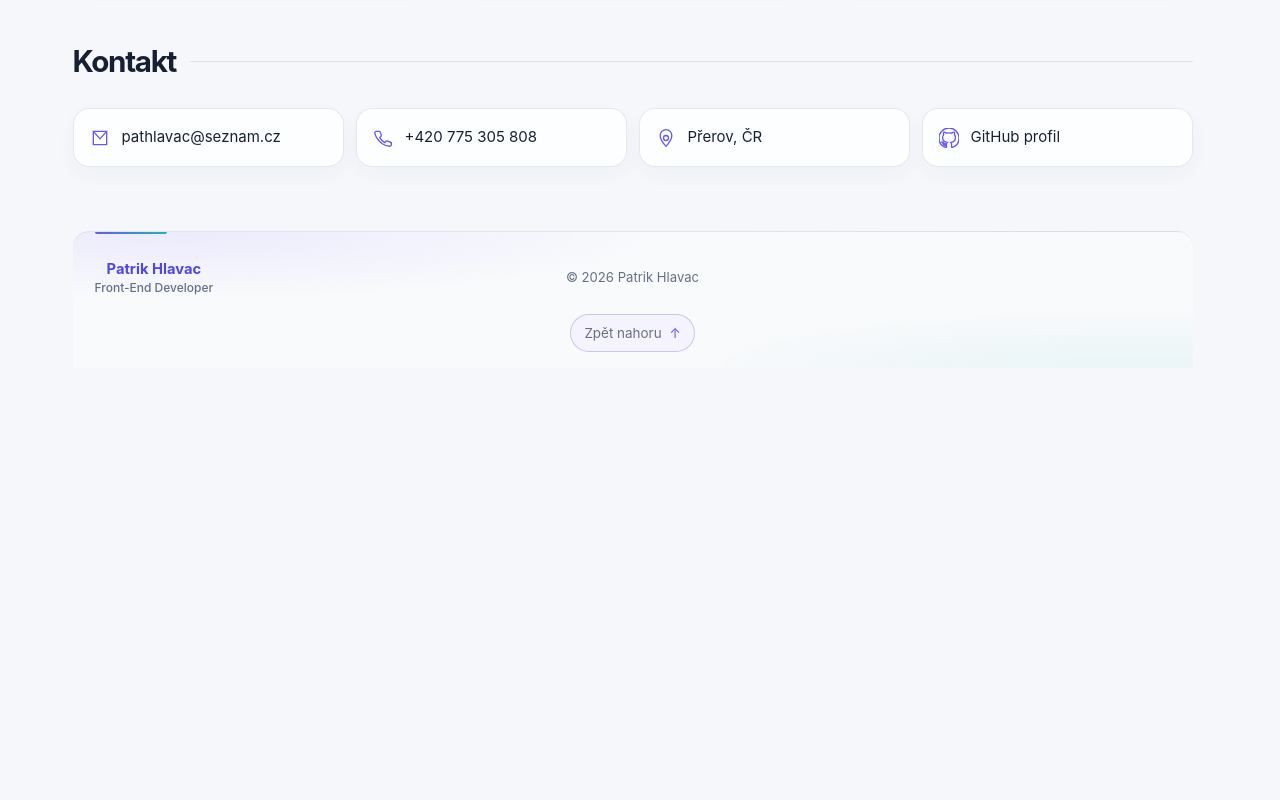
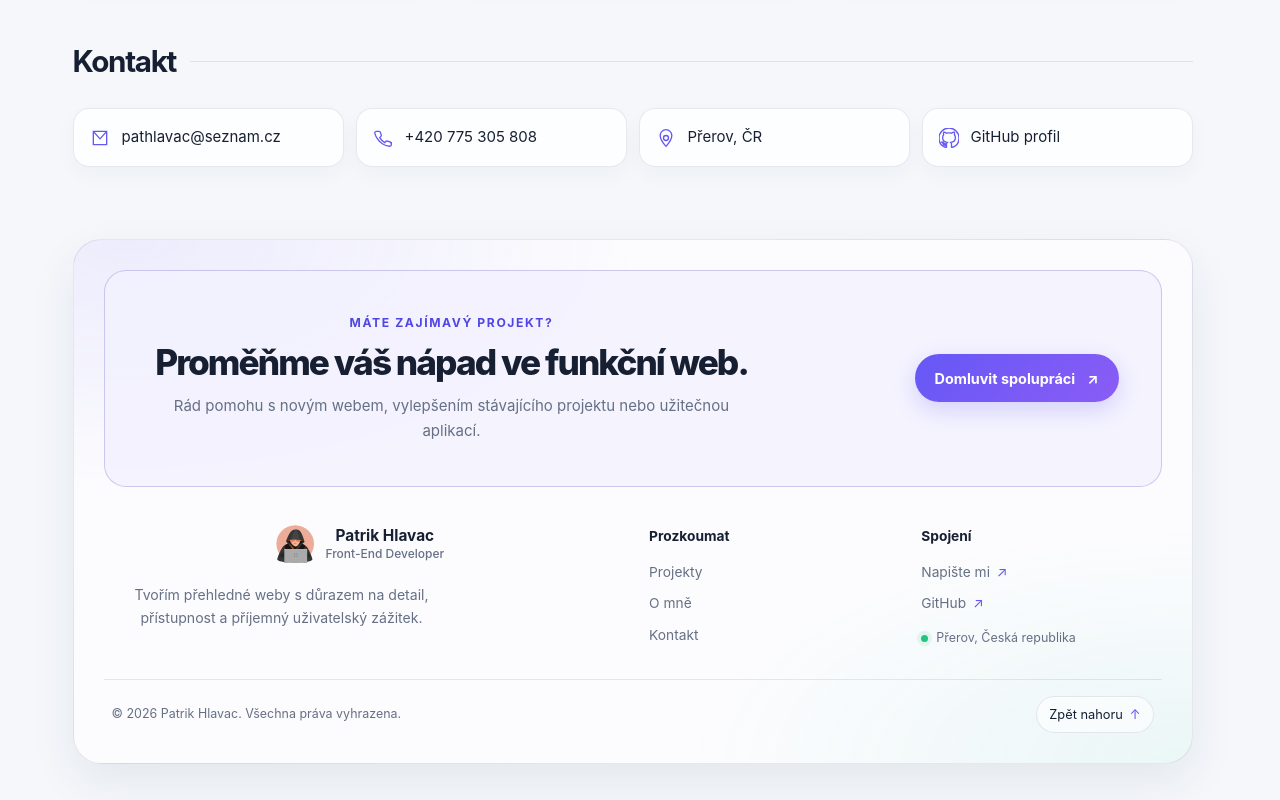
Before and after one commit to patrikhlavac/patrikhlavac.github.io, a plain HTML site: page index.html in a window 1280 px wide. Shown: the part 2612-3412 px from the top of the page. Before the commit the page ends 3016 px from the top, so only its background shows below. Drawn offline with nearby package versions, Linux system fonts and the light colour scheme.

Commit message:
update content

```diff
--- a/index.html
+++ b/index.html
@@ -454,18 +454,69 @@
         <span>GitHub profil</span>
       </a>
     </div>
-    <footer class="site-footer">
-      <div class="footer-inner">
-        <a class="footer-brand" href="#about">
-          <span>Patrik Hlavac</span>
-          <span class="footer-role">Front-End Developer</span>
+    <footer class="site-footer" aria-label="Patička">
+      <div class="footer-cta">
+        <div class="footer-cta-copy">
+          <p class="footer-eyebrow">Máte zajímavý projekt?</p>
+          <h2 class="footer-cta-title">Proměňme váš nápad ve funkční web.</h2>
+          <p class="footer-cta-text">
+            Rád pomohu s novým webem, vylepšením stávajícího projektu nebo
+            užitečnou aplikací.
+          </p>
+        </div>
+        <a class="footer-cta-link" href="mailto:pathlavac@seznam.cz">
+          Domluvit spolupráci <span aria-hidden="true">↗</span>
         </a>
+      </div>
+
+      <div class="footer-main">
+        <div class="footer-about">
+          <a class="footer-brand" href="#about">
+            <img src="images/hacker.svg" alt="" />
+            <span class="footer-brand-copy">
+              <span class="footer-brand-name">Patrik Hlavac</span>
+              <span class="footer-role">Front-End Developer</span>
+            </span>
+          </a>
+          <p class="footer-about-text">
+            Tvořím přehledné weby s důrazem na detail, přístupnost a příjemný
+            uživatelský zážitek.
+          </p>
+        </div>
+
+        <nav class="footer-links" aria-label="Odkazy v patičce">
+          <h3>Prozkoumat</h3>
+          <a href="#projects">Projekty</a>
+          <a href="#about">O mně</a>
+          <a href="#contact">Kontakt</a>
+        </nav>
+
+        <div class="footer-links footer-social">
+          <h3>Spojení</h3>
+          <a href="mailto:pathlavac@seznam.cz"
+            >Napište mi <span aria-hidden="true">↗</span></a
+          >
+          <a
+            href="https://github.com/patrikhlavac"
+            target="_blank"
+            rel="noopener noreferrer"
+          >
+            GitHub <span aria-hidden="true">↗</span>
+          </a>
+          <span class="footer-location"
+            ><span class="status-dot"></span> Přerov, Česká republika</span
+          >
+        </div>
+      </div>
+
+      <div class="footer-bottom">
         <p class="footer-copyright">
-          © <span id="current-year"></span> Patrik Hlavac
+          © <span id="current-year"></span> Patrik Hlavac. Všechna práva
+          vyhrazena.
         </p>
-        <a class="footer-top" href="#top"
-          >Zpět nahoru <span aria-hidden="true">↑</span></a
-        >
+        <a class="footer-top" href="#top">
+          Zpět nahoru <span aria-hidden="true">↑</span>
+        </a>
       </div>
     </footer>
 
--- a/style.css
+++ b/style.css
@@ -927,53 +927,131 @@ h2::after {
 }
 
 footer {
-  margin-top: 48px;
-  padding-top: 22px;
-  border-top: 1px solid var(--border);
+  margin-top: 72px;
   color: var(--muted);
 }
 
 .site-footer {
   position: relative;
   overflow: hidden;
-  margin-top: 64px;
-  padding: 28px 22px 16px;
-  border-top: 1px solid var(--border);
-  border-radius: 16px 16px 0 0;
-  color: var(--muted);
+  padding: 30px;
+  border: 1px solid var(--border);
+  border-radius: 28px;
+  color: var(--text);
   background:
-    radial-gradient(ellipse at 8% 0%, rgba(101, 88, 245, 0.09), transparent 35%),
-    radial-gradient(ellipse at 95% 100%, rgba(32, 183, 165, 0.07), transparent 32%),
-    color-mix(in srgb, var(--card-bg) 48%, transparent);
+    radial-gradient(ellipse at 5% 0%, rgba(101, 88, 245, 0.1), transparent 34%),
+    radial-gradient(
+      ellipse at 100% 100%,
+      rgba(32, 183, 165, 0.08),
+      transparent 32%
+    ),
+    color-mix(in srgb, var(--card-bg) 78%, transparent);
+  box-shadow: var(--surface-shadow);
 }
 
-.site-footer::before {
-  position: absolute;
-  top: 0;
-  left: 22px;
-  width: 72px;
-  height: 2px;
-  content: "";
-  background: linear-gradient(90deg, var(--accent), #20b7a5);
-  border-radius: 0 0 999px 999px;
+.footer-cta {
+  display: flex;
+  align-items: center;
+  justify-content: space-between;
+  gap: 30px;
+  padding: clamp(24px, 5vw, 42px);
+  background: color-mix(in srgb, var(--accent) 7%, var(--card-bg));
+  border: 1px solid color-mix(in srgb, var(--accent) 17%, var(--border));
+  border-radius: 22px;
 }
 
-.footer-inner {
+.footer-cta-copy {
+  max-width: 610px;
+}
+
+.footer-eyebrow {
+  margin: 0 0 9px;
+  color: var(--accent-strong);
+  font-size: 0.76rem;
+  font-weight: 750;
+  letter-spacing: 0.13em;
+  text-transform: uppercase;
+}
+
+.footer-cta-title {
+  display: block;
+  margin: 0;
+  font-size: clamp(1.5rem, 3.5vw, 2.2rem);
+  font-weight: 760;
+  letter-spacing: -0.055em;
+  line-height: 1.15;
+}
+
+.footer-cta-title::after {
+  display: none;
+}
+
+.footer-cta-text {
+  margin: 12px 0 0;
+  color: var(--muted);
+  font-size: 0.94rem;
+}
+
+.footer-cta-link {
+  display: inline-flex;
+  min-height: 48px;
+  flex: 0 0 auto;
+  align-items: center;
+  justify-content: center;
+  gap: 12px;
+  padding: 0 20px;
+  color: #fff;
+  background: linear-gradient(135deg, var(--accent), #8b5cf6);
+  border-radius: 999px;
+  box-shadow: 0 8px 22px rgba(101, 88, 245, 0.22);
+  font-size: 0.9rem;
+  font-weight: 700;
+  text-decoration: none;
+  transition:
+    transform 180ms ease,
+    box-shadow 180ms ease;
+}
+
+.footer-cta-link:hover {
+  transform: translateY(-2px);
+  box-shadow: 0 12px 26px rgba(101, 88, 245, 0.3);
+}
+
+.footer-cta-link span,
+.footer-social a span {
+  color: currentColor;
+}
+
+.footer-main {
   display: grid;
-  grid-template-columns: 1fr auto 1fr;
-  align-items: center;
-  gap: 18px;
+  grid-template-columns: minmax(0, 1.5fr) repeat(2, minmax(130px, 0.7fr));
+  gap: 40px;
+  padding: 38px 8px 30px;
 }
 
 .footer-brand {
   display: inline-flex;
   width: fit-content;
+  align-items: center;
+  gap: 11px;
+  color: var(--text);
+  text-decoration: none;
+}
+
+.footer-brand img {
+  width: 38px;
+  height: 38px;
+}
+
+.footer-brand-copy {
+  display: flex;
   flex-direction: column;
-  color: var(--accent-strong);
-  font-size: 0.92rem;
-  font-weight: 700;
   line-height: 1.35;
-  text-decoration: none;
+}
+
+.footer-brand-name {
+  font-size: 0.96rem;
+  font-weight: 750;
 }
 
 .footer-role {
@@ -982,41 +1060,106 @@ footer {
   font-weight: 500;
 }
 
-.footer-copyright {
-  margin: 0;
+.footer-about-text {
+  max-width: 340px;
+  margin: 14px 0 0;
   color: var(--muted);
-  font-size: 0.82rem;
+  font-size: 0.88rem;
 }
 
-.footer-top {
-  grid-column: 1 / -1;
-  grid-row: 2;
-  justify-self: center;
+.footer-links {
+  display: flex;
+  flex-direction: column;
+  align-items: flex-start;
+  gap: 9px;
+}
+
+.footer-links h3 {
+  margin: 0 0 4px;
+  color: var(--text);
+  font-size: 0.86rem;
+  font-weight: 750;
+}
+
+.footer-links a {
   color: var(--muted);
-  padding: 7px 13px;
-  border: 1px solid color-mix(in srgb, var(--accent) 20%, var(--border));
-  border-radius: 999px;
-  background: color-mix(in srgb, var(--accent) 6%, var(--card-bg));
-  font-size: 0.84rem;
+  font-size: 0.86rem;
   text-decoration: none;
   transition: color 180ms ease;
 }
 
-.footer-top span {
+.footer-links a:hover {
+  color: var(--accent-strong);
+}
+
+.footer-social a span {
   display: inline-block;
-  margin-left: 4px;
+  margin-left: 3px;
   color: var(--accent);
   transition: transform 180ms ease;
 }
 
-.footer-top:hover,
-.footer-brand:hover {
-  color: var(--accent-strong);
+.footer-social a:hover span {
+  transform: translate(2px, -2px);
+}
+
+.footer-location {
+  display: inline-flex;
+  align-items: center;
+  gap: 8px;
+  margin-top: 4px;
+  color: var(--muted);
+  font-size: 0.78rem;
+}
+
+.footer-location .status-dot {
+  width: 7px;
+  height: 7px;
+  box-shadow: 0 0 0 4px rgba(35, 196, 131, 0.1);
+}
+
+.footer-bottom {
+  display: flex;
+  align-items: center;
+  justify-content: space-between;
+  gap: 16px;
+  padding: 16px 8px 0;
+  border-top: 1px solid var(--border);
+}
+
+.footer-copyright {
+  margin: 0;
+  color: var(--muted);
+  font-size: 0.78rem;
+}
+
+.footer-top {
+  display: inline-flex;
+  align-items: center;
+  gap: 7px;
+  padding: 7px 12px;
+  color: var(--text);
+  border: 1px solid var(--border);
+  border-radius: 999px;
+  background: color-mix(in srgb, var(--card-bg) 75%, transparent);
+  font-size: 0.8rem;
+  text-decoration: none;
+  transition:
+    color 180ms ease,
+    border-color 180ms ease,
+    transform 180ms ease;
+}
+
+.footer-top span {
+  display: inline-block;
+  color: var(--accent);
+  transition: transform 180ms ease;
 }
 
 .footer-top:hover {
-  border-color: color-mix(in srgb, var(--accent) 48%, var(--border));
-  background: color-mix(in srgb, var(--accent) 12%, var(--card-bg));
+  color: var(--accent-strong);
+  border-color: var(--accent);
+  transform: translateY(-2px);
 }
 
 .footer-top:hover span {
@@ -1207,25 +1350,32 @@ button:focus-visible {
     bottom: 14px;
   }
 
-  .footer-inner {
-    grid-template-columns: 1fr;
-    row-gap: 12px;
+  .site-footer {
+    padding: 16px;
+    border-radius: 22px;
   }
 
-  .footer-brand {
-    grid-column: 1;
-    grid-row: 1;
+  .footer-cta {
+    align-items: flex-start;
+    flex-direction: column;
+    gap: 20px;
+    padding: 23px 20px;
   }
 
-  .footer-copyright {
-    grid-column: 1;
-    grid-row: 3;
+  .footer-main {
+    grid-template-columns: 1fr 1fr;
+    gap: 28px 18px;
+    padding: 30px 4px 24px;
   }
 
-  .footer-top {
-    grid-column: 1;
-    grid-row: 2;
-    justify-self: start;
+  .footer-about {
+    grid-column: 1 / -1;
+  }
+
+  .footer-bottom {
+    align-items: flex-start;
+    flex-direction: column;
+    padding-inline: 4px;
   }
 }
 
```
